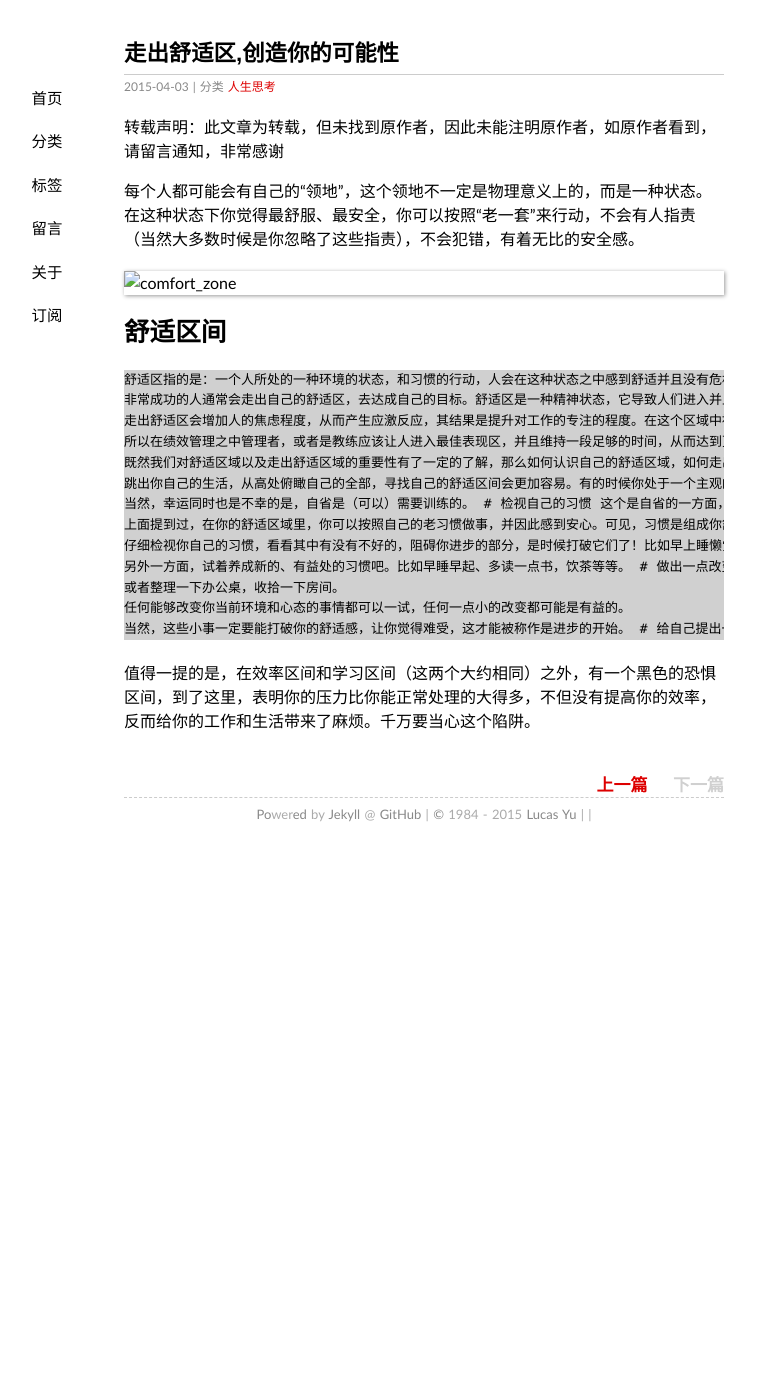
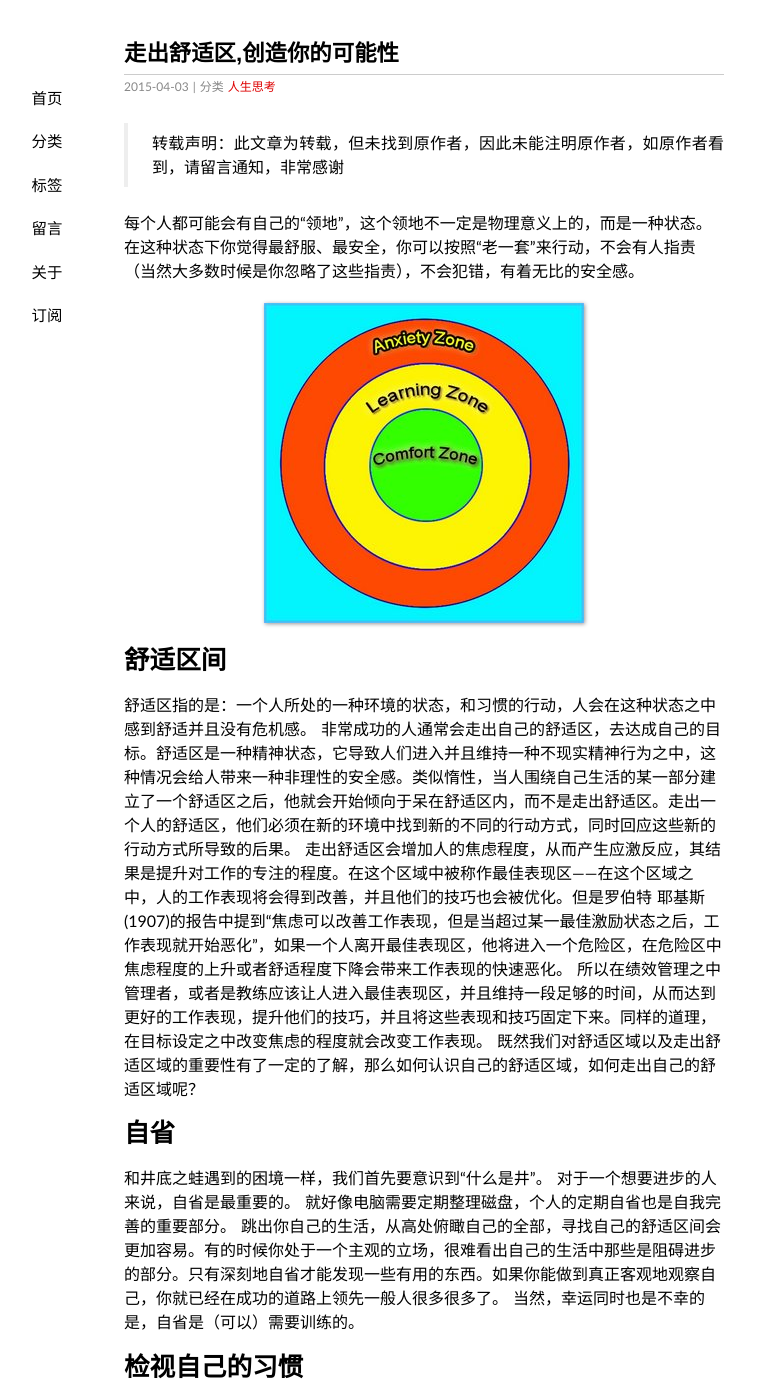
Before and after one commit to windea/windea.github.io, a Jekyll site: the page built from _posts/2015-04-03-How-to-Step-Out-of-Your-Comfort-Zone.md, in a window 1280 px wide and 1400 px high. Shown: the whole window, without its empty margins (216-974 px from the left). Built offline with Jekyll 4.4.1, drawn with Linux system fonts in a browser that asks for light colours; Markdown is read by kramdown in place of the engine named in the settings; comment, search, counter and statistics services are not loaded; some of the changed text lies outside the part shown.

Commit message:
Update 2015-04-03-How-to-Step-Out-of-Your-Comfort-Zone.md

```diff
--- a/_posts/2015-04-03-How-to-Step-Out-of-Your-Comfort-Zone.md
+++ b/_posts/2015-04-03-How-to-Step-Out-of-Your-Comfort-Zone.md
@@ -7,14 +7,14 @@ categories:
   - 人生思考
 ---
 
-转载声明：此文章为转载，但未找到原作者，因此未能注明原作者，如原作者看到，请留言通知，非常感谢
+> 转载声明：此文章为转载，但未找到原作者，因此未能注明原作者，如原作者看到，请留言通知，非常感谢
 
 每个人都可能会有自己的“领地”，这个领地不一定是物理意义上的，而是一种状态。在这种状态下你觉得最舒服、最安全，你可以按照“老一套”来行动，不会有人指责（当然大多数时候是你忽略了这些指责），不会犯错，有着无比的安全感。
 
-![comfort_zone](http://www.iamyuchao.com/wp-conent/uploads/2015/04/comfort_zone.jpg)
+![comfort_zone](http://www.iamyuchao.com/wp-content/uploads/2015/04/comfort_zone.jpg)
 
 #舒适区间
-    舒适区指的是：一个人所处的一种环境的状态，和习惯的行动，人会在这种状态之中感到舒适并且没有危机感。
+舒适区指的是：一个人所处的一种环境的状态，和习惯的行动，人会在这种状态之中感到舒适并且没有危机感。
     非常成功的人通常会走出自己的舒适区，去达成自己的目标。舒适区是一种精神状态，它导致人们进入并且维持一种不现实精神行为之中，这种情况会给人带来一种非理性的安全感。类似惰性，当人围绕自己生活的某一部分建立了一个舒适区之后，他就会开始倾向于呆在舒适区内，而不是走出舒适区。走出一个人的舒适区，他们必须在新的环境中找到新的不同的行动方式，同时回应这些新的行动方式所导致的后果。
     走出舒适区会增加人的焦虑程度，从而产生应激反应，其结果是提升对工作的专注的程度。在这个区域中被称作最佳表现区——在这个区域之中，人的工作表现将会得到改善，并且他们的技巧也会被优化。但是罗伯特 耶基斯(1907)的报告中提到“焦虑可以改善工作表现，但是当超过某一最佳激励状态之后，工作表现就开始恶化”，如果一个人离开最佳表现区，他将进入一个危险区，在危险区中焦虑程度的上升或者舒适程度下降会带来工作表现的快速恶化。
     所以在绩效管理之中管理者，或者是教练应该让人进入最佳表现区，并且维持一段足够的时间，从而达到更好的工作表现，提升他们的技巧，并且将这些表现和技巧固定下来。同样的道理，在目标设定之中改变焦虑的程度就会改变工作表现。
```
